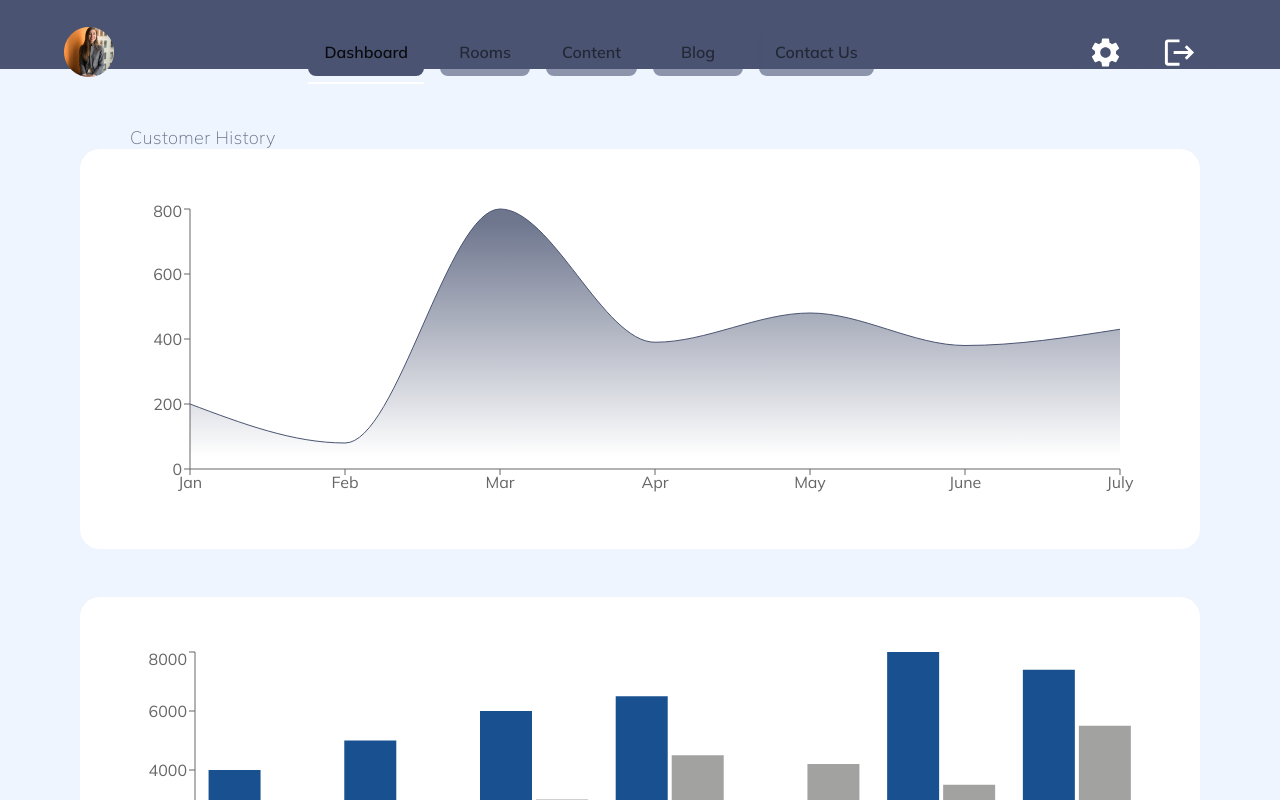
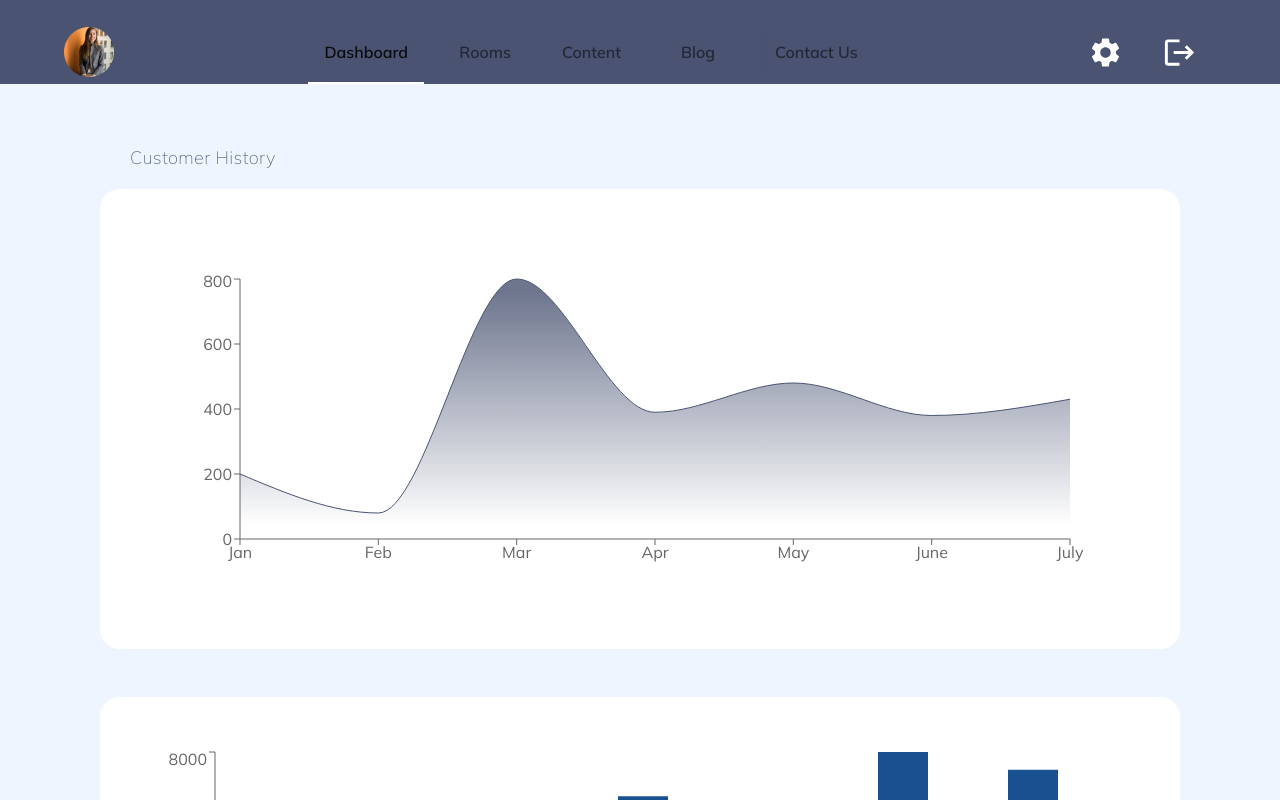
Before and after one commit to Software-Lifecycle-Consultants/slc-open-hms, a Next.js app: page /admin/dashboard in a window 1280 px wide. Shown: the top 800 px of the page. Built offline with nearby package versions, Linux system fonts and the light colour scheme.

Commit message:
UI fixed in Admin Dashboard #553

```diff
--- a/app/admin/dashboard/page.tsx
+++ b/app/admin/dashboard/page.tsx
@@ -12,7 +12,7 @@ const AdminDashboard = () => {
       <Box
         sx={{
           backgroundColor: "#EEF5FF",
-          padding: "40px 0",
+          padding: "60px 0",
           width: "100%",
           height: "110vh",
         }}
@@ -25,6 +25,7 @@ const AdminDashboard = () => {
               color: "#343C6A",
               fontSize: "20px",
               fontWeight: "500",
+
             }}
           >
             <Typography
--- a/components/admin/dashboard/Charts.tsx
+++ b/components/admin/dashboard/Charts.tsx
@@ -6,8 +6,8 @@ import BarChartPlot from "./BarChartPlot";
 const Charts = () => {
   return (
     <>
-      <Box sx={{ display: 'flex', flexDirection: 'column', gap: 6,padding: '80px',backgroundColor:'#EEF5FF' }}> {/* Outer Box */}
-        <Box sx={{ backgroundColor: 'white', padding: '50px',borderRadius:5 }}> {/* White Box 1 */}
+      <Box sx={{ display: 'flex', flexDirection: 'column', gap: 6,padding: '100px',backgroundColor:'#EEF5FF' }}> {/* Outer Box */}
+        <Box sx={{ backgroundColor: 'white', padding: '80px',borderRadius:5 }}> {/* White Box 1 */}
           <section className="flex my-4 px-4 gap-3">
             <AreaChartPlot />
           </section>
```
